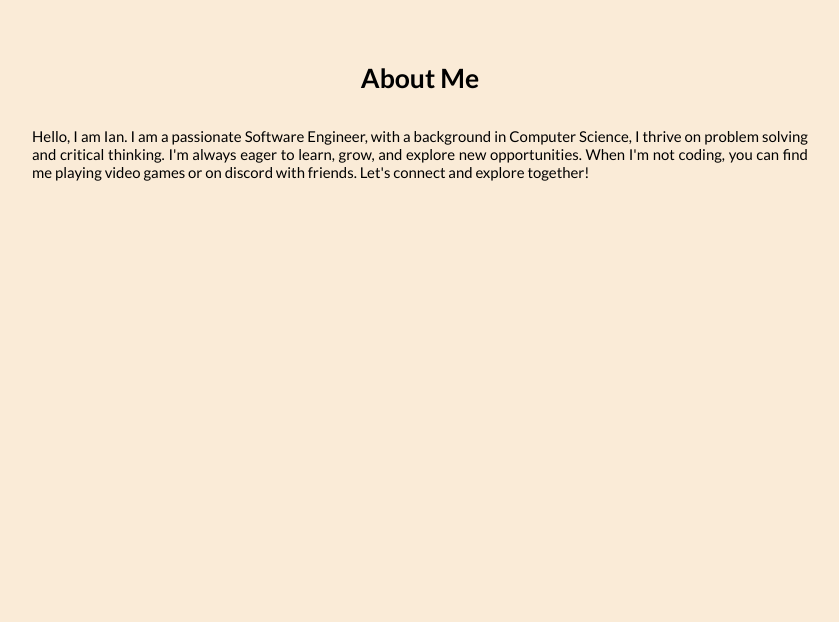
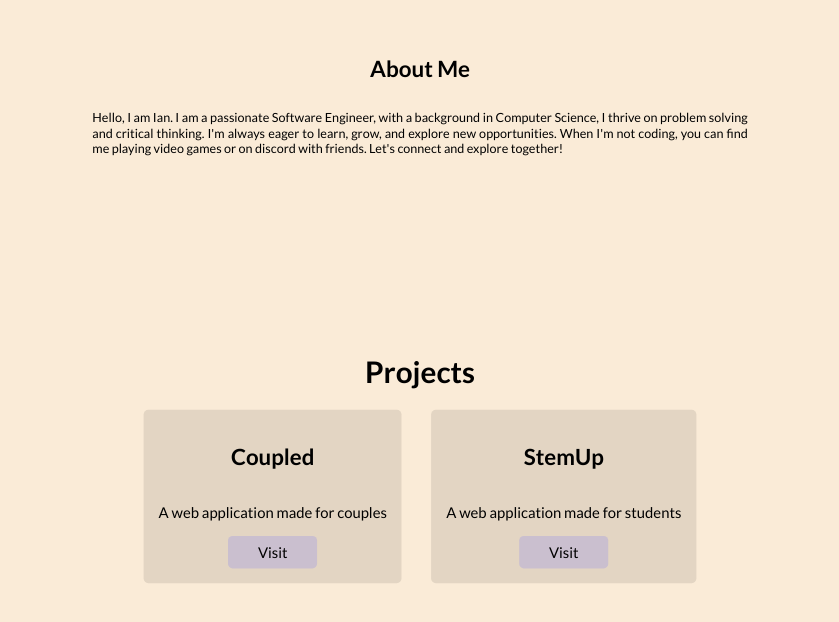
Before and after one commit to arensagun2/arensagun2, a React (Vite) app: page / in a window 1280 px wide. Shown: the part 804-1426 px from the top of the page, without its empty margins (220-1059 px from the left). Before the commit the page ends 1032 px from the top, so only its background shows below. Built offline with nearby package versions, Linux system fonts and the light colour scheme.

Commit message:
added raw project page

```diff
--- a/src/App.tsx
+++ b/src/App.tsx
@@ -1,11 +1,11 @@
 import { useEffect, useState } from 'react'
 import { motion } from 'motion/react';
 import './App.css'
-import './styles/AboutMe.css'
 import Header from './components/Header'
 import { faArrowAltCircleLeft } from '@fortawesome/free-regular-svg-icons';
 import { FontAwesomeIcon } from '@fortawesome/react-fontawesome';
 import AboutMe from './components/AboutMe';
+import Projects from './components/Projects';
 
 function App() {
   const [viewResume, setView] = useState(false);
@@ -20,9 +20,6 @@ function App() {
 
   return (
     <div className='main'>
-      <div className='container'>
-        {!viewResume && <Header view={toggle}/>}
-      </div>
       {viewResume &&
       <div className='pdf'>
         <motion.a whileHover={{y: -5, cursor: 'pointer'}} onClick={toggle}><FontAwesomeIcon icon={faArrowAltCircleLeft} size='4x'/></motion.a>
@@ -35,9 +32,14 @@ function App() {
         >
         </iframe>
       </div>}
-      <div className='about-me'>
-        <AboutMe />
-      </div>
+      {!viewResume &&
+      <div className='container'>
+        <Header view={toggle} />
+        <div className='content-container'>
+          <AboutMe />
+          <Projects />
+        </div>
+      </div>}
     </div>
   )
 }
--- a/src/Info.tsx
+++ b/src/Info.tsx
@@ -1,7 +1,7 @@
 import { faGithub, faLinkedin } from '@fortawesome/free-brands-svg-icons'
 
 // Name
-export const name = "Ian Sagun"
+export const name = "Ian"
 // College
 export const college = "University of Massachusetts Boston"
 export const bachelor = "Bachelors of Science 2024"
@@ -10,7 +10,20 @@ export const socialLinks = [
     {name: "github", link: "https://github.com/arensagun2", icon: faGithub},
     {name: "linkedIn", link: "https://www.linkedin.com/in/ian-sagun-9b5959267/", icon: faLinkedin}
 ]
+// Changing Texts
+export const occupations = ["Software Engineer", "Front-End Developer", "Gamer"]
 // About Me
 export const aboutMe = "Hello, I am Ian. I am a passionate Software Engineer, with a background in Computer Science, I thrive on problem solving and critical thinking. I'm always eager to learn, grow, and explore new opportunities. When I'm not coding, you can find me playing video games or on discord with friends. Let's connect and explore together!"
-// Changing Texts
-export const occupations = ["Software Engineer", "Front-End Developer"]
+// Projects
+export const projects = [
+    {
+        name: "Coupled",
+        link: "https://twocoupled.vercel.app/",
+        desc: "A web application made for couples"
+    },
+    {
+        name: "StemUp",
+        link: "https://stemup.web.app/",
+        desc: "A web application made for students"
+    }
+]
--- a/src/components/AboutMe.tsx
+++ b/src/components/AboutMe.tsx
@@ -15,7 +15,7 @@ function AboutMe() {
         [0.5, 1, 0.5]
     )
     return (
-        <motion.div className='about-me-in'
+        <motion.div className='about-me'
             ref={thisElementRef}
             style={{scale}}
         >
--- /dev/null
+++ b/src/components/Projects.tsx
@@ -0,0 +1,42 @@
+import '../styles/Projects.css'
+import { projects } from '../Info';
+import { motion, useScroll, useTransform } from 'motion/react';
+import { useRef } from 'react';
+
+function Projects() {
+    const thisElementRef = useRef(null);
+    const { scrollYProgress } = useScroll({
+        target: thisElementRef,
+        offset: ["start end", "center center"]
+    });
+    const scale = useTransform(
+        scrollYProgress,
+        [0, 0.5, 1],
+        [0.5, 1, 0.5]
+    )
+    return (
+        <motion.div className='projects'
+            ref={thisElementRef}
+            style={{scale}}
+        >
+            <h1>Projects</h1>
+            <div className='projects-container'>
+                {projects.map((project) => {
+                    return (
+                        <div className='project'>
+                            <h2>{project.name}</h2>
+                            <p>{project.desc}</p>
+                            <motion.a
+                                href={project.link}
+                                target='_blank'
+                                whileHover={{scale:1.1}}
+                            >Visit</motion.a>
+                        </div>
+                    )
+                })}
+            </div>
+        </motion.div>
+    )
+}
+
+export default Projects;
--- a/src/styles/AboutMe.css
+++ b/src/styles/AboutMe.css
@@ -6,19 +6,8 @@
     justify-content: center;
     align-items: center;
     gap: 0rem 2rem;
-    padding: 1rem;
+    padding: 4rem 1rem;
 }
-
-.about-me-in {
-    position: relative;
-    position: relative;
-    display: flex;
-    flex-direction: column;
-    flex-wrap: wrap;
-    justify-content: center;
-    align-items: center;
-}
-
 .about-me p {
     text-align: justify;
     width: 75%;
--- /dev/null
+++ b/src/styles/Projects.css
@@ -0,0 +1,36 @@
+.projects {
+    position: relative;
+    display: flex;
+    flex-direction: column;
+    flex-wrap: wrap;
+    justify-content: center;
+    align-items: center;
+    gap: 0rem 2rem;
+    padding: 4rem 1rem;
+}
+
+.projects-container {
+    position: relative;
+    display: flex;
+    gap: 2rem;
+}
+
+.project {
+    position: relative;
+    background: rgba(24,24,24,0.1);
+    border-radius: 5px;
+    padding: 1rem;
+
+    display: flex;
+    flex-direction: column;
+    align-items: center;
+    justify-content: center;
+}
+
+.project a {
+    text-decoration: none;
+    background: rgba(100,100,255,0.2);
+    border-radius: 5px;
+    padding: 0.5rem 2rem;
+    color: black;
+}
```
